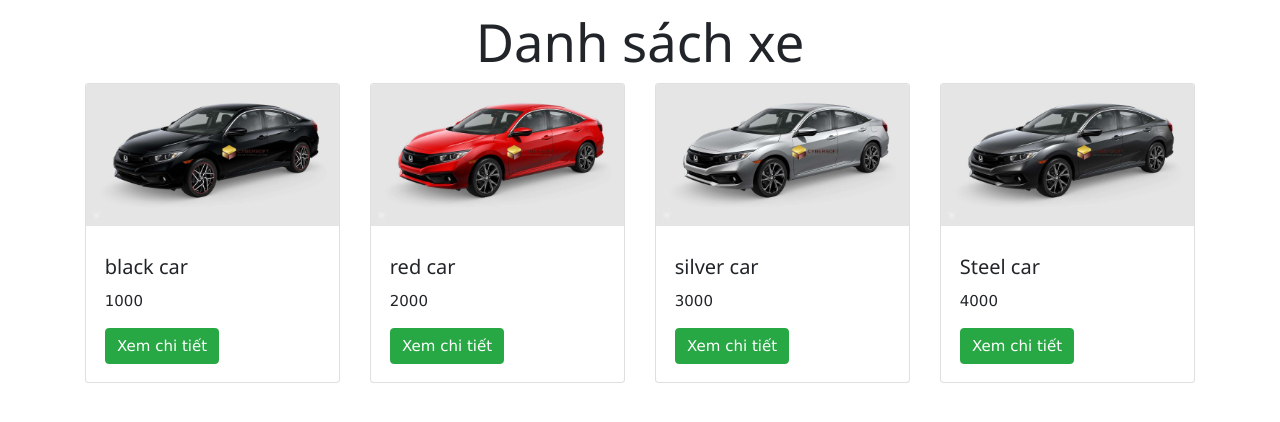
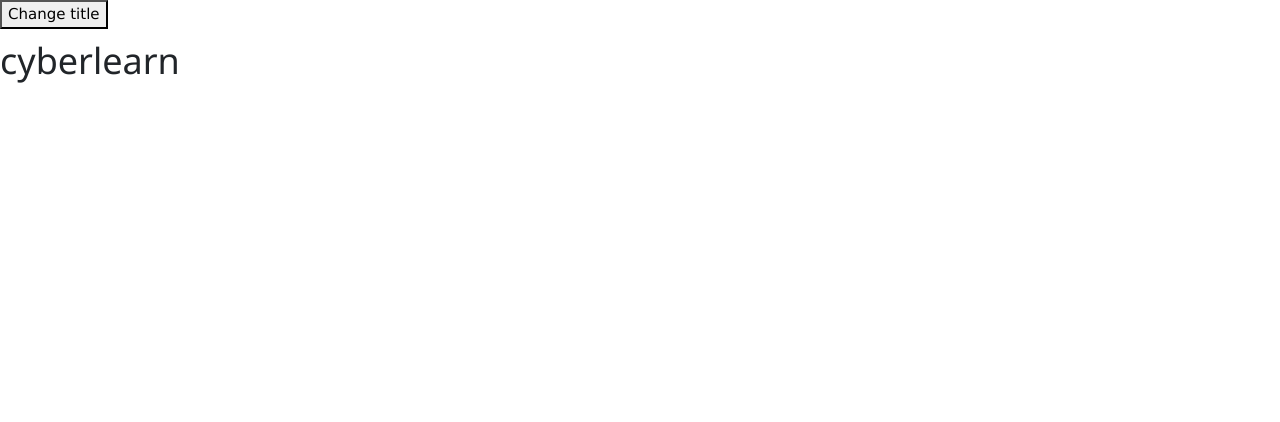
Before and after one commit to HiepHoang2190/Cyber-Reactjs-Componet-K2, a React (Create React App) app in the folder react-component-k2/: page / in a window 1280 px wide. Shown: the top 422 px of the page. Built offline with nearby package versions, Linux system fonts and the light colour scheme.

Commit message:
ReactJs-K2 lesson 9 : khái niệm props.children và ref

```diff
--- a/react-component-k2/src/App.js
+++ b/react-component-k2/src/App.js
@@ -2,14 +2,27 @@ import React, { Component } from 'react';
 // import DemoProps from './Props/DemoProps';
 // import ProductList from './Props/ProductList';
 import dataJson from './Data/data.json';
+import DemoProps from './Props/DemoProps';
 import ExerciseCarStore from './Props/ExerciseCarStore/ExerciseCarStore';
+import Parent from './Props/Parent';
+import DanhSachSanPham from './Props/DanhSachSanPham'
 // import DanhSachSanPham from './Props/DanhSachSanPham';
 class App extends Component {
+  refParent = React.createRef();
+  changeTitle = () => {
+    this.refParent.current.changeTitle();
+  }
   render() {
+
     return (
       <div>
-
-        <ExerciseCarStore />
+        <button onClick={this.changeTitle}>Change title</button>
+        <Parent ref={this.refParent}>
+          <DanhSachSanPham />
+          <h3>Hello cyber learn</h3>
+          <DanhSachSanPham />
+          <DanhSachSanPham />
+        </Parent>
       </div>
 
     );
--- a/react-component-k2/src/Props/Parent.js
+++ b/react-component-k2/src/Props/Parent.js
@@ -4,34 +4,22 @@ import ChildFunctional from './ChildFunctional';
 
 class Parent extends Component {
 
-    product = {
-        id: 1,
-        name: "nike air max",
-        src: "https://static.nike.com/a/images/t_PDP_1280_v1/f_auto,q_auto:eco/464e8d65-3a82-472a-aa2c-de53b2dfe7f2/wearallday-shoe-XpS7nX.png",
-        desc: 'Giày nhập ngoại',
-        price: 1000,
-        size: [36, 37, 38, 39, 40]
+    state = { title: 'cyberlearn' }
 
+    changeTitle = () => {
+        this.setState({
+            title: 'Khải'
+        })
     }
-
-    size = [36, 37, 38, 39, 40]
-
-    showInfo = (name) => {
-        alert(name)
-    };
     render() {
         return (
             <div>
-                <input type="text" />
-
-                <Child
-                    productItem={this.product}
-                    shoesSize={this.size}
-                    showAlert={this.showInfo}
-                />
-                {/* ChildFunctional */}
-                {/* <ChildFunctional productItem={this.product}
-                /> */}
+                <h1>{this.state.title}</h1>
+                {/* <button onClick={this.changeTitle}>Change title</button> */}
+                {/* <h3>Danh sách sản phẩm</h3>
+                {this.props.children.map((com, index) => {
+                    return com;
+                })} */}
             </div>
         );
     }
```
